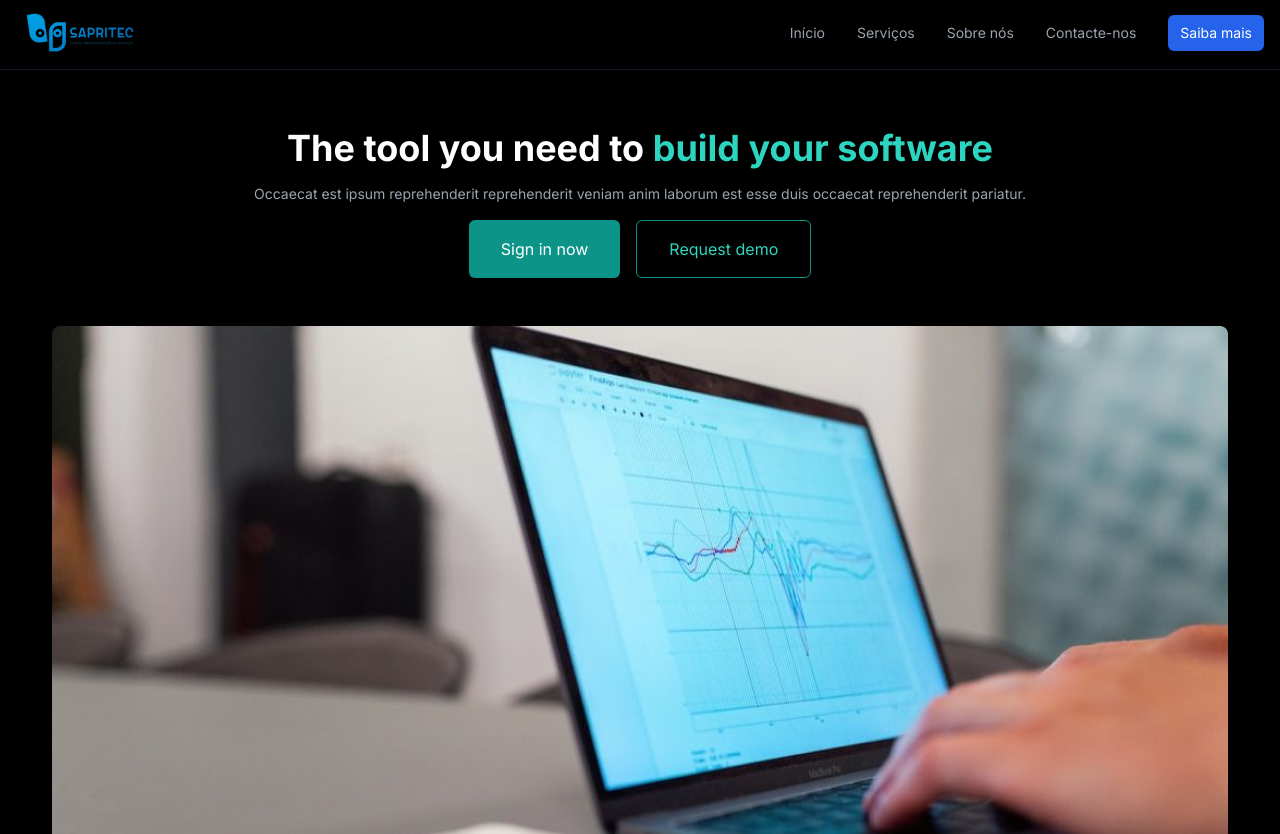
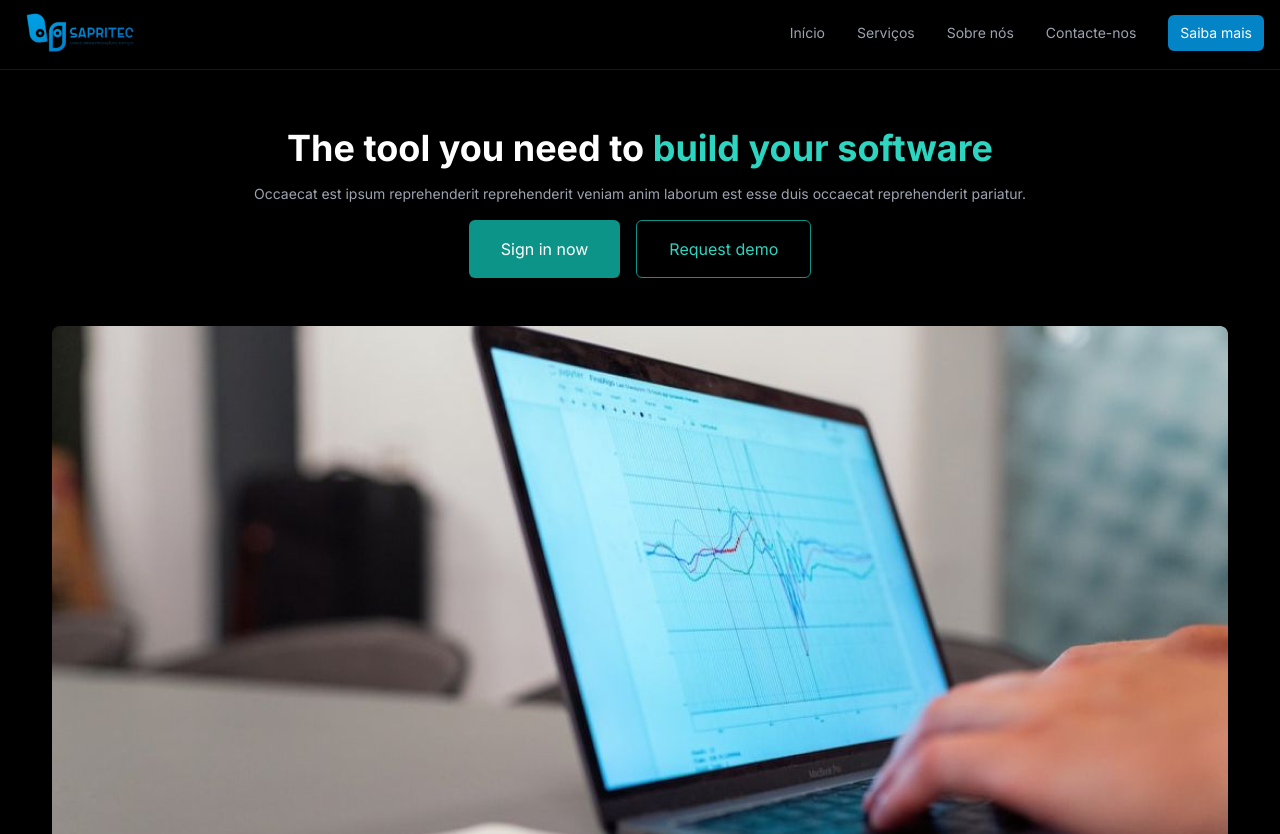
Before and after one commit to Seratooo/sapritec, a Next.js app: page / in a window 1280 px wide. Shown: the top 834 px of the page. Built offline with nearby package versions, Linux system fonts and the light colour scheme.

Commit message:
feat: redesign header

```diff
--- a/app/ui/header.tsx
+++ b/app/ui/header.tsx
@@ -10,7 +10,7 @@ export default function HeaderMenu() {
         <div className="flex gap-8 items-center">
           <NavLinks />
           <div className="flex gap-4 text-sm">
-            <button className="bg-blue-600 py-2 px-3 rounded-md">
+            <button className="bg-sky-600 py-2 px-3 rounded-md">
               Saiba mais
             </button>
           </div>
```
